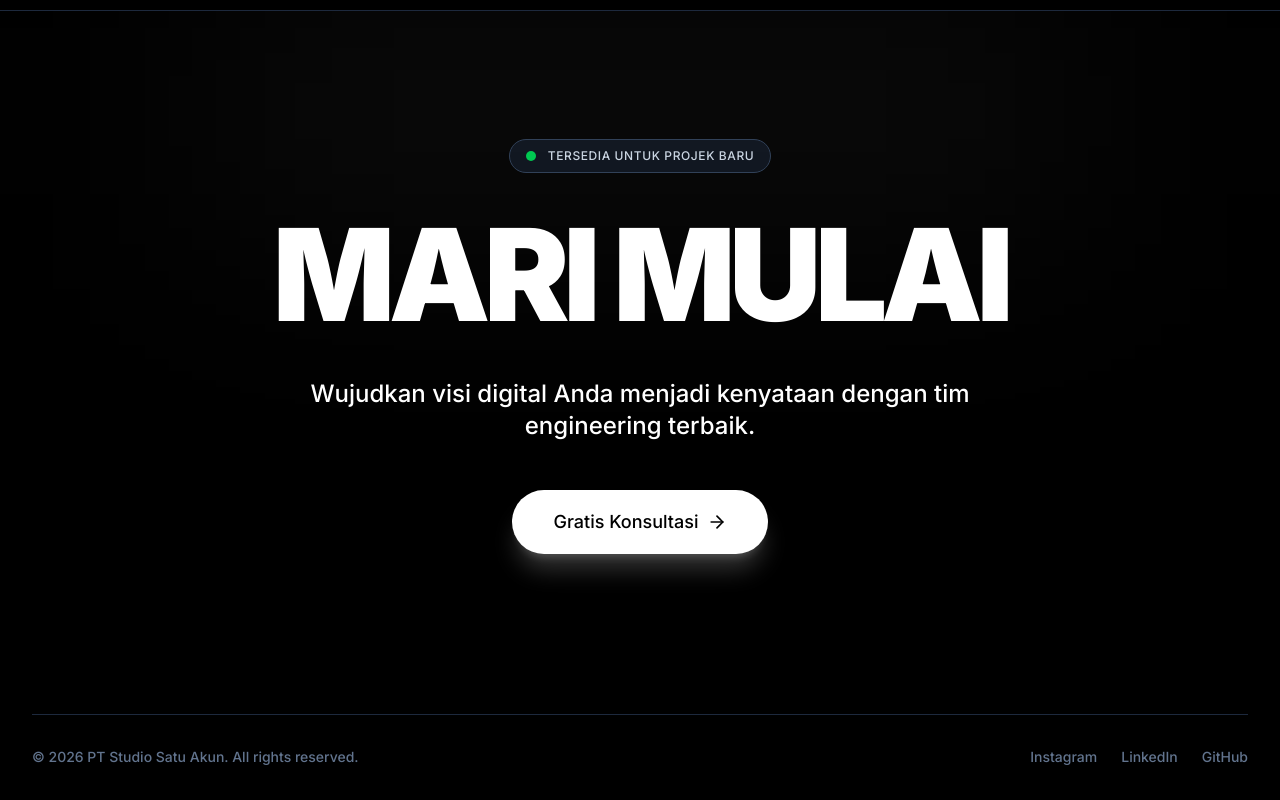
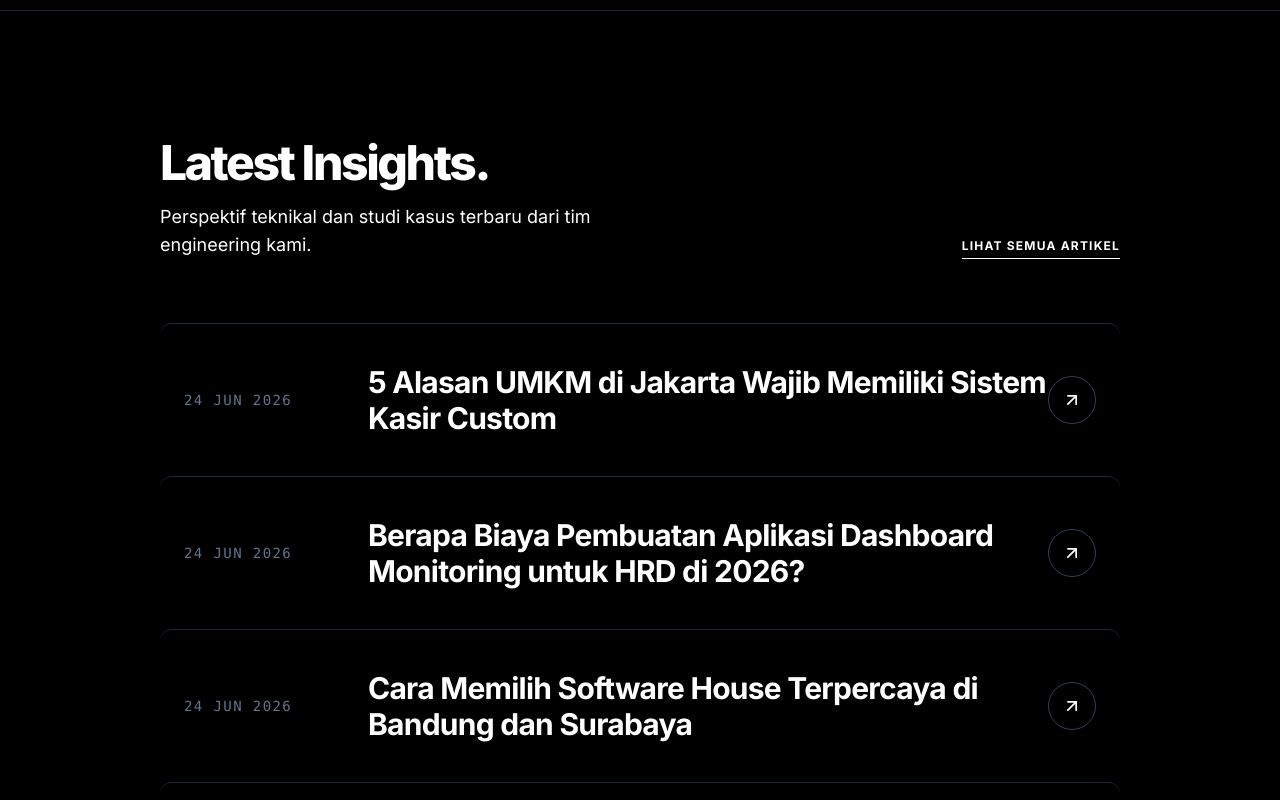
Before and after one commit to studiosatuakun-max/studiosatuakun, a Next.js app: page / in a window 1280 px wide. Shown: the part 5600-6400 px from the top of the page. Built offline with nearby package versions, Linux system fonts and the light colour scheme.

Commit message:
feat(ui): redesign latest insights to ultra-minimalist list for SEO retention

```diff
--- a/src/app/(main)/page.tsx
+++ b/src/app/(main)/page.tsx
@@ -2,6 +2,7 @@ import { Hero } from "@/components/home/hero";
 import { Trust } from "@/components/home/trust";
 import { Services } from "@/components/home/services";
 import { FeaturedPortfolio } from "@/components/home/featured-portfolio";
+import { LatestInsights } from "@/components/home/latest-insights";
 import { CTA } from "@/components/home/cta";
 
 export default function Home() {
@@ -11,6 +12,7 @@ export default function Home() {
       <Trust />
       <Services />
       <FeaturedPortfolio />
+      <LatestInsights />
       <CTA />
     </>
   );
--- a/src/components/home/latest-insights.tsx
+++ b/src/components/home/latest-insights.tsx
@@ -1,74 +1,51 @@
 import Link from "next/link";
-import { ArrowRight, Calendar } from "lucide-react";
+import { ArrowUpRight } from "lucide-react";
 import { getAllBlogPosts } from "@/lib/blog";
-import Image from "next/image";
 
 export function LatestInsights() {
-  const posts = getAllBlogPosts().slice(0, 3); // Get latest 3 posts
+  const posts = getAllBlogPosts().slice(0, 4); // Get latest 4 posts for a solid list
 
   if (posts.length === 0) return null;
 
   return (
-    <section className="py-24 md:py-32 relative overflow-hidden border-t border-white/5 bg-[#020202]">
-      {/* Background Glow */}
-      <div className="absolute top-1/2 left-1/2 -translate-x-1/2 -translate-y-1/2 w-[800px] h-[500px] bg-yellow-500/5 blur-[120px] rounded-full pointer-events-none"></div>
-
-      <div className="container mx-auto px-4 sm:px-8 relative z-10">
+    <section className="py-24 md:py-32 relative bg-background border-t border-slate-800">
+      <div className="container mx-auto px-4 sm:px-8 max-w-5xl">
         <div className="flex flex-col md:flex-row md:items-end justify-between mb-16 gap-6">
-          <div className="max-w-2xl">
-            <h2 className="text-4xl md:text-5xl font-bold tracking-tighter mb-4 text-white">Latest Insights</h2>
-            <p className="text-muted-foreground text-lg">
-              Eksplorasi wawasan teknikal, studi kasus, dan tren teknologi terkini untuk membantu transformasi digital bisnis Anda.
+          <div>
+            <h2 className="text-4xl md:text-5xl font-extrabold tracking-tighter text-foreground mb-4">Latest Insights.</h2>
+            <p className="text-muted-foreground text-lg max-w-md">
+              Perspektif teknikal dan studi kasus terbaru dari tim engineering kami.
             </p>
           </div>
-          <Link href="/blog" className="inline-flex items-center text-yellow-400 hover:text-yellow-300 font-semibold transition-colors group">
+          <Link href="/blog" className="inline-flex items-center text-foreground hover:text-slate-300 font-bold transition-colors uppercase tracking-widest text-xs border-b border-foreground pb-1">
             Lihat Semua Artikel
-            <ArrowRight className="w-5 h-5 ml-2 group-hover:translate-x-1 transition-transform" />
           </Link>
         </div>
 
-        <div className="grid grid-cols-1 md:grid-cols-3 gap-8">
+        <div className="flex flex-col">
           {posts.map((post) => (
-            <Link href={`/blog/${post.slug}`} key={post.slug} className="group flex flex-col bg-[#0c0c0c] border border-white/10 rounded-2xl overflow-hidden hover:border-yellow-500/30 transition-all duration-500 shadow-lg hover:shadow-yellow-500/5">
-              {post.coverImage ? (
-                <div className="aspect-[16/9] w-full bg-white/5 relative overflow-hidden">
-                  <Image
-                    src={post.coverImage}
-                    alt={post.title}
-                    fill
-                    className="object-cover group-hover:scale-105 transition-transform duration-700 ease-out"
-                    sizes="(max-width: 768px) 100vw, 33vw"
-                  />
-                  <div className="absolute inset-0 bg-gradient-to-t from-[#0c0c0c] via-transparent to-transparent opacity-80" />
-                </div>
-              ) : (
-                <div className="aspect-[16/9] w-full bg-gradient-to-br from-yellow-900/20 to-slate-900/40 flex items-center justify-center border-b border-white/10 relative">
-                  <span className="font-bold text-white/30 text-xl tracking-widest uppercase relative z-10">INSIGHT</span>
-                  <div className="absolute inset-0 bg-gradient-to-t from-[#0c0c0c] via-transparent to-transparent" />
-                </div>
-              )}
-
-              <div className="p-6 flex flex-col flex-1 relative z-10">
-                <div className="flex items-center gap-2 text-xs text-white/40 mb-4 font-mono uppercase tracking-wider">
-                  <Calendar className="w-3.5 h-3.5 text-yellow-500/70" />
-                  <span>{new Date(post.date).toLocaleDateString('id-ID', { year: 'numeric', month: 'long', day: 'numeric' })}</span>
-                </div>
-
-                <h3 className="text-xl md:text-2xl font-bold text-white/90 mb-3 group-hover:text-yellow-400 transition-colors line-clamp-2 leading-snug">
+            <Link
+              href={`/blog/${post.slug}`}
+              key={post.slug}
+              className="group flex flex-col md:flex-row md:items-center justify-between py-8 md:py-10 border-t border-slate-800 hover:bg-slate-900/30 transition-colors -mx-4 px-4 sm:mx-0 sm:px-6 rounded-xl"
+            >
+              <div className="flex flex-col md:flex-row md:items-center gap-4 md:gap-16">
+                <span className="text-xs md:text-sm font-mono text-slate-500 min-w-[120px] uppercase tracking-widest">
+                  {new Date(post.date).toLocaleDateString('id-ID', { year: 'numeric', month: 'short', day: 'numeric' })}
+                </span>
+                <h3 className="text-2xl md:text-3xl font-bold text-foreground group-hover:text-slate-300 transition-colors tracking-tight">
                   {post.title}
                 </h3>
-
-                <p className="text-white/50 text-sm line-clamp-3 mb-8 flex-1 leading-relaxed">
-                  {post.excerpt}
-                </p>
-
-                <div className="flex items-center text-sm font-bold text-yellow-500/80 group-hover:text-yellow-400 mt-auto transition-colors uppercase tracking-wider">
-                  Baca Artikel
-                  <ArrowRight className="w-4 h-4 ml-2 group-hover:translate-x-1 transition-transform" />
+              </div>
+              <div className="mt-6 md:mt-0 flex shrink-0">
+                <div className="w-12 h-12 rounded-full border border-slate-700 flex items-center justify-center group-hover:bg-foreground group-hover:text-background transition-all">
+                  <ArrowUpRight className="w-5 h-5" />
                 </div>
               </div>
             </Link>
           ))}
+          {/* Bottom border for the last item */}
+          <div className="border-t border-slate-800 w-full mt-2"></div>
         </div>
       </div>
     </section>
```
